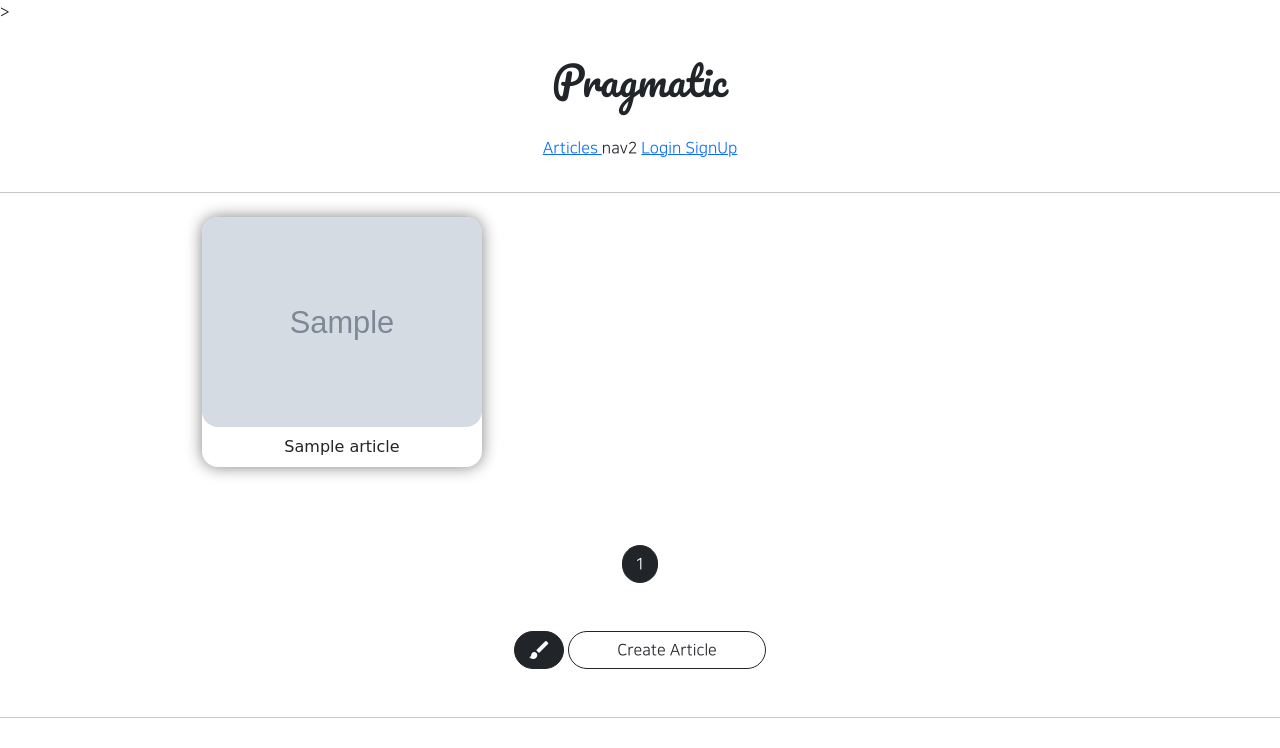
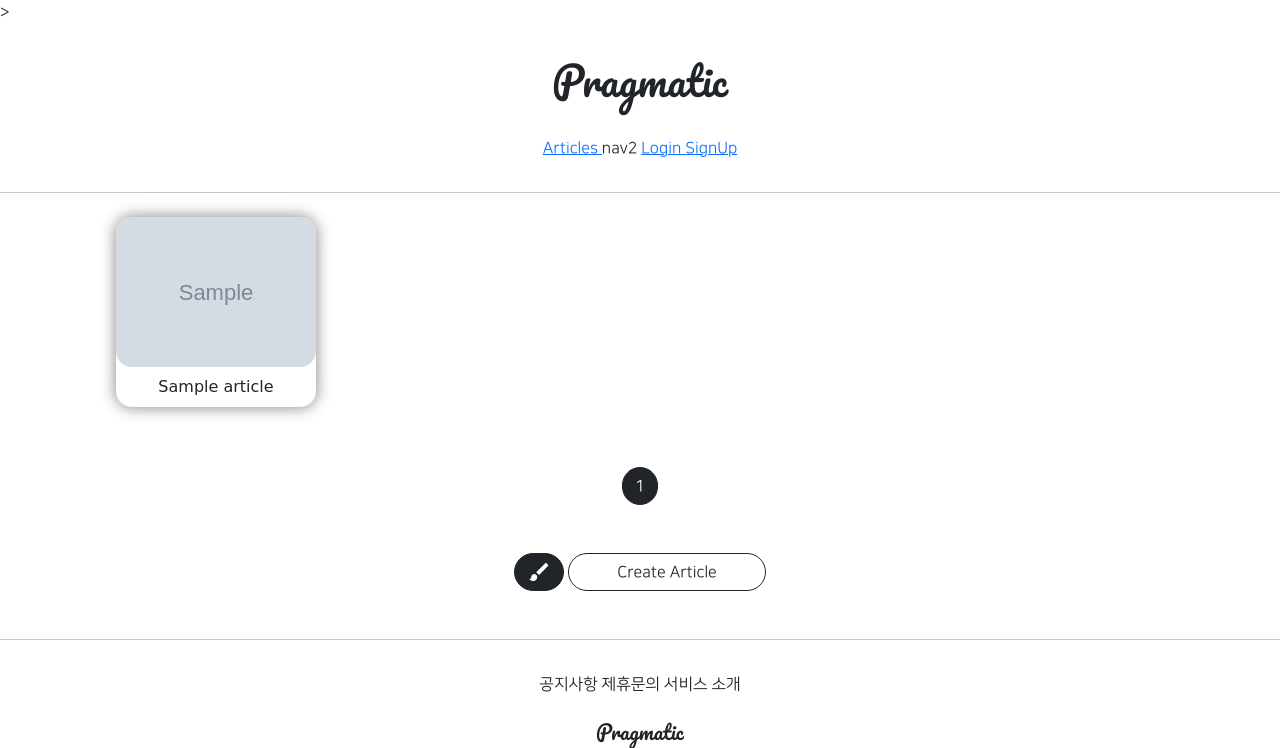
Before and after one commit to dhkdl/gis_2ban_1, a Django app: page /articles/list/ in a window 1280 px wide. Shown: the top 748 px of the page. Run offline with Django 3.2, Linux system fonts and the light colour scheme; tables that the repository leaves empty hold one stand-in row (values such as "Sample post"); grey boxes marked "Sample" are stand-in pictures; parts of the project's set-up code (start-up, migrations or seed data) failed here and were passed over; some libraries are stand-ins or nearby versions; some web fonts are replaced.

Commit message:
08.12 2ban class commit 1

```diff
--- a/articleapp/templates/articleapp/list.html
+++ b/articleapp/templates/articleapp/list.html
@@ -4,9 +4,14 @@
 {% block content %}
 
     <style>
+        .container{
+            padding: 0;
+            margin: 0 auto;
+        }
 
         .container div {
-        width: 280px;
+        width: 45%;
+            max-width: 200px;
         display: flex;
         justify-content: center;
         align-items: center;
--- a/articleapp/views.py
+++ b/articleapp/views.py
@@ -58,4 +58,4 @@ class ArticleListView(ListView):
     model = Article
     context_object_name = 'article_list'
     template_name = 'articleapp/list.html'
-    paginate_by = 1
+    paginate_by = 20
--- a/static/js/magicgrid.js
+++ b/static/js/magicgrid.js
@@ -277,7 +277,7 @@ MagicGrid.prototype.listen = function listen () {
 let magicGrid = new MagicGrid({
   container: '.container',
   animate: true,
-  gutter: 30,
+  gutter: 12,
   static: true,
   useMin: true
 });
```
